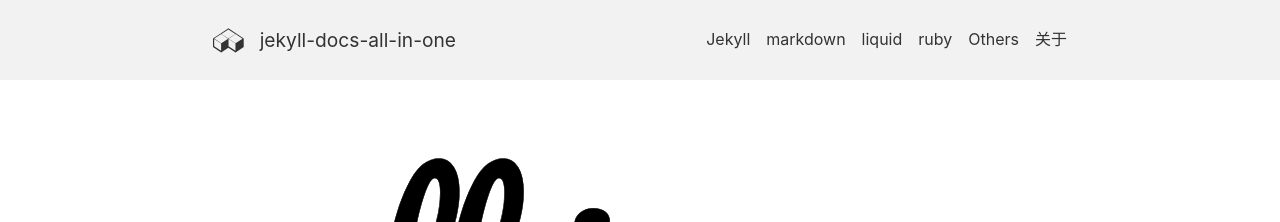
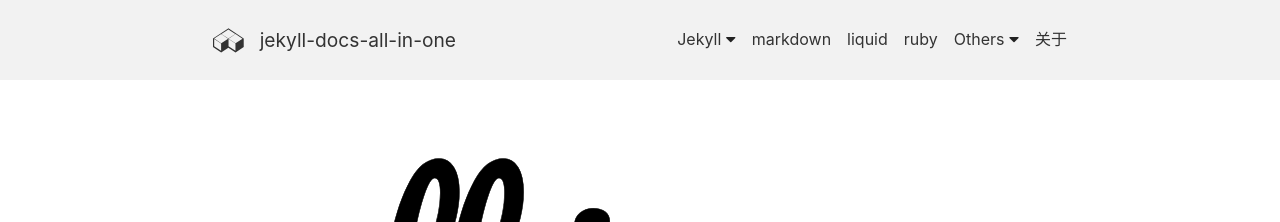
Before and after one commit to LawssssCat/jekyll-docs, a Jekyll site: the page built from _navs/index.md, in a window 1280 px wide. Shown: the top 222 px of the page. Built offline with Jekyll 4.4.1, drawn with Linux system fonts in a browser that asks for light colours.

Commit message:
improvement: fa-caret-down

```diff
--- a/_includes/header.html
+++ b/_includes/header.html
@@ -31,6 +31,7 @@
             {%- assign _sub_navs = site.data.navigation.header | where: 'parent', _item.key -%}
             {%- assign _sub_navs_num = _sub_navs | size -%}
             {%- if _sub_navs_num > 0 -%}
+              <i class="fas fa-caret-down"></i>
               <div class="sub_navigation">
                 <ul>
                   {%- for _sub_item in _sub_navs -%}
```
